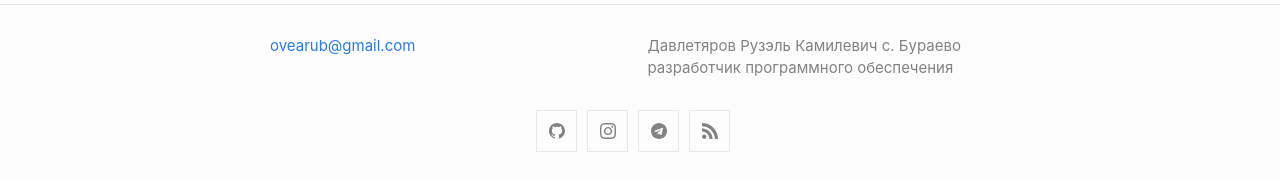
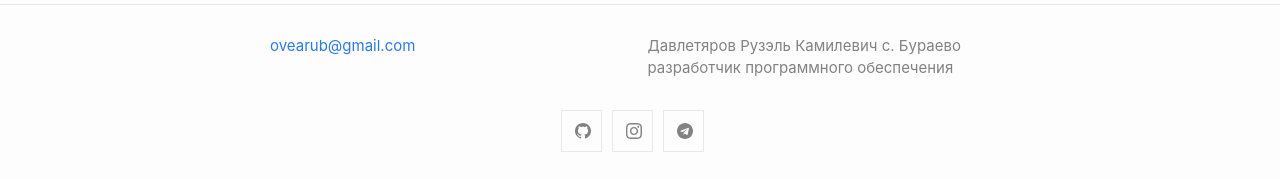
Before and after one commit to davletyarov/davletyarov.github.io, a Jekyll site: the page built from index.md, in a window 1280 px wide. Shown: the part 1900-2079 px from the top of the page. Built offline with Jekyll 4.4.1, drawn with Linux system fonts in a browser that asks for light colours.

Commit message:
refactoring

```diff
--- a/_config.yml
+++ b/_config.yml
@@ -1,54 +1,22 @@
 lang: ru-RU
 encoding: utf-8
 timezone: Asia/Yekaterinburg
-
 title: Рузэль Давлетяров
 author: Ruzel Davletyarov
 email: ovearub@gmail.com
-description: > # this means to ignore newlines until "show_excerpts:"
+description: >
   Давлетяров Рузэль Камилевич с. Бураево разработчик программного обеспечения
-
-show_excerpts: false # set to true to show excerpts on the homepage
+show_excerpts: false
 google_analytics: "UA-122243590-1"
 sass:
-  style: compressed # Style compression
+  style: compressed
 permalink: pretty
-# Minima date format
-# refer to https://shopify.github.io/liquid/filters/date/ if you want to customize this
 minima:
   date_format: "%d-%b-%Y"
-  # generate social links in footer
   social_links:
     github: "davletyarov"
-    rss: rss
-    # dribbble: jekyll
-    # facebook: jekyll
-    # flickr:   jekyll
     instagram: "ruzel.davletyarov"
-    # linkedin: jekyll
-    # pinterest: jekyll
-    # youtube: jekyll
-    # youtube_channel: UC8CXR0-3I70i1tfPg1PAE1g
-    # youtube_channel_name: CloudCannon
     telegram: "buraevo"
-    # googleplus: +jekyll
-    # microdotblog: jekyll
-    # keybase: jekyll
-
-    # Mastodon instances
-    # mastodon:
-    # - username: jekyll
-    #   instance: example.com
-    # - username: jekyll2
-    #   instance: example.com
-
-# If you want to link only specific pages in your header, uncomment
-# this and add the path to the pages in order as they should show up
-#header_pages:
-# - about.md
-
-# Build settings
 theme: minima
-
 plugins:
- - jekyll-seo-tag
+  - jekyll-seo-tag
```
